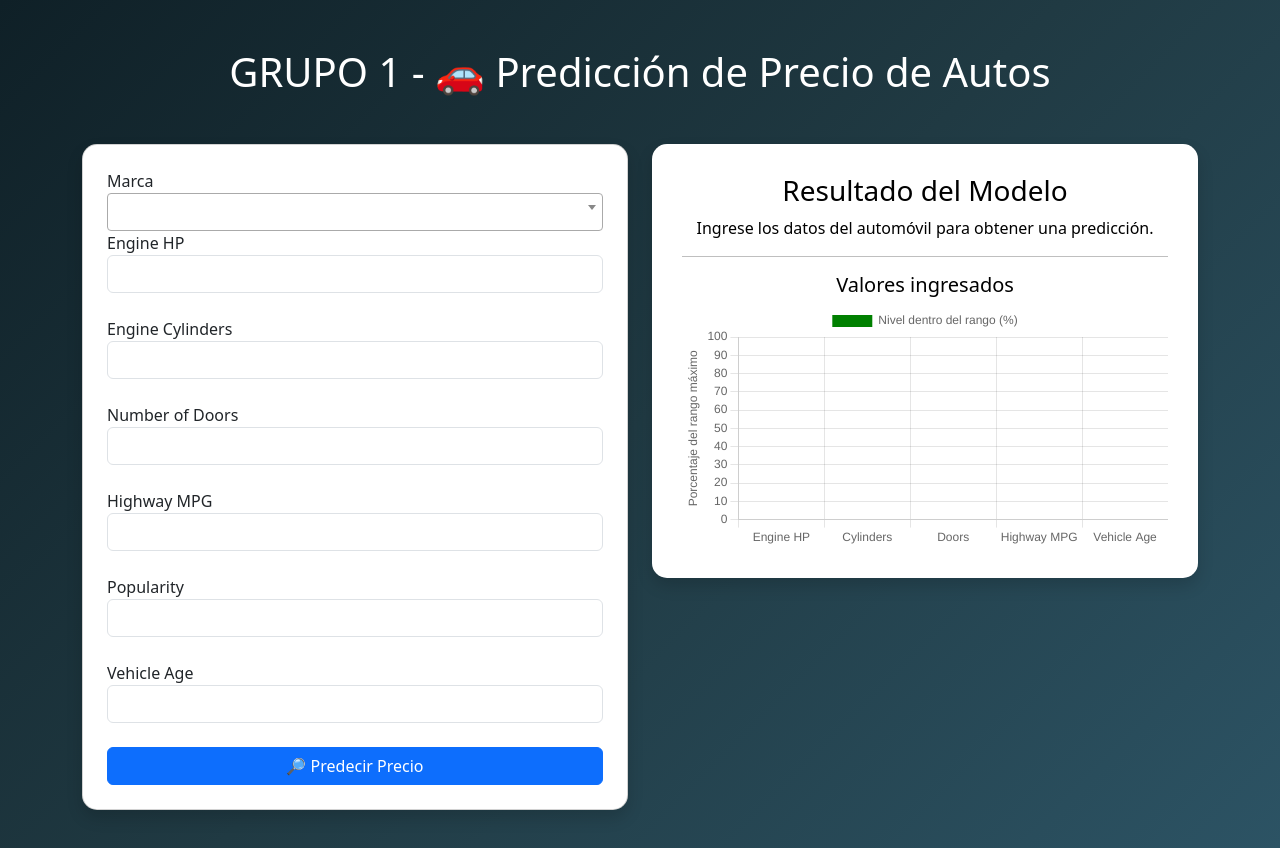
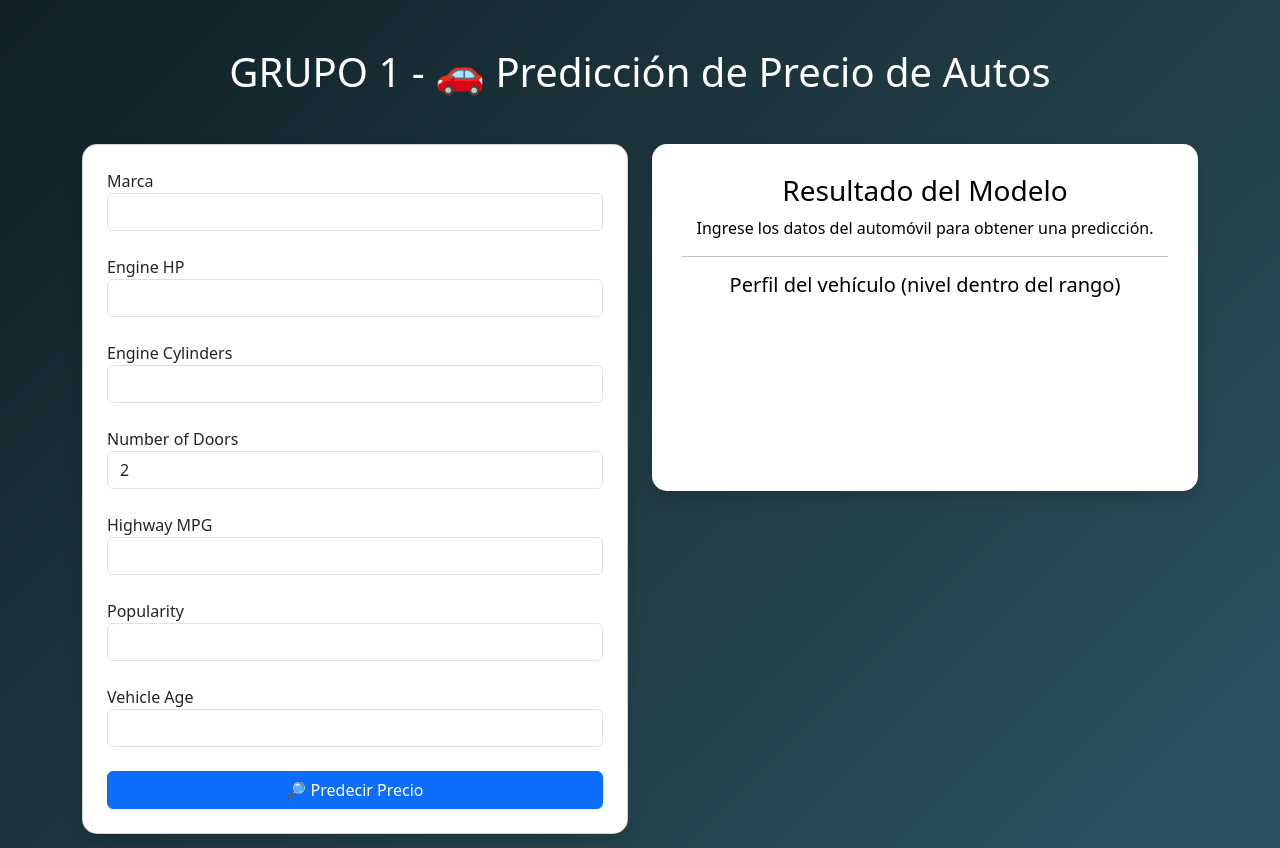
Before and after one commit to JimmyVas/prediccion-autos-ml, a Flask app: page / in a window 1280 px wide. Run offline with Flask 3, Linux system fonts and the light colour scheme; lists and menus that the app fills with data are empty; a map, chart or similar area stays blank; parts of the project's set-up code (start-up, migrations or seed data) failed here and were passed over; some libraries are stand-ins or nearby versions.

Commit message:
mejora UX grafico normalizado y dropdown

```diff
--- a/templates/index.html
+++ b/templates/index.html
@@ -94,7 +94,12 @@ GRUPO 1 - 🚗 Predicción de Precio de Autos
 <br>
 
 <label>Number of Doors</label>
-<input type="number" name="doors" class="form-control" value="{{doors}}" min="2" max="5">
+<select name="doors" class="form-control">
+<option value="2" {% if doors == 2 %}selected{% endif %}>2</option>
+<option value="3" {% if doors == 3 %}selected{% endif %}>3</option>
+<option value="4" {% if doors == 4 %}selected{% endif %}>4</option>
+<option value="5" {% if doors == 5 %}selected{% endif %}>5</option>
+</select>
 
 <br>
 
@@ -153,7 +158,7 @@ Estimación basada en modelo Random Forest entrenado con datos de autos usados.
 
 <hr>
 
-<h5>Valores ingresados</h5>
+<h5>Perfil del vehículo (nivel dentro del rango)</h5>
 
 <canvas id="variablesChart"></canvas>
 
@@ -193,7 +198,7 @@ labels:[
 'Doors',
 'Highway MPG',
 'Vehicle Age'
-],
+]
 
 datasets:[{
 label:'Nivel dentro del rango (%)',
```
